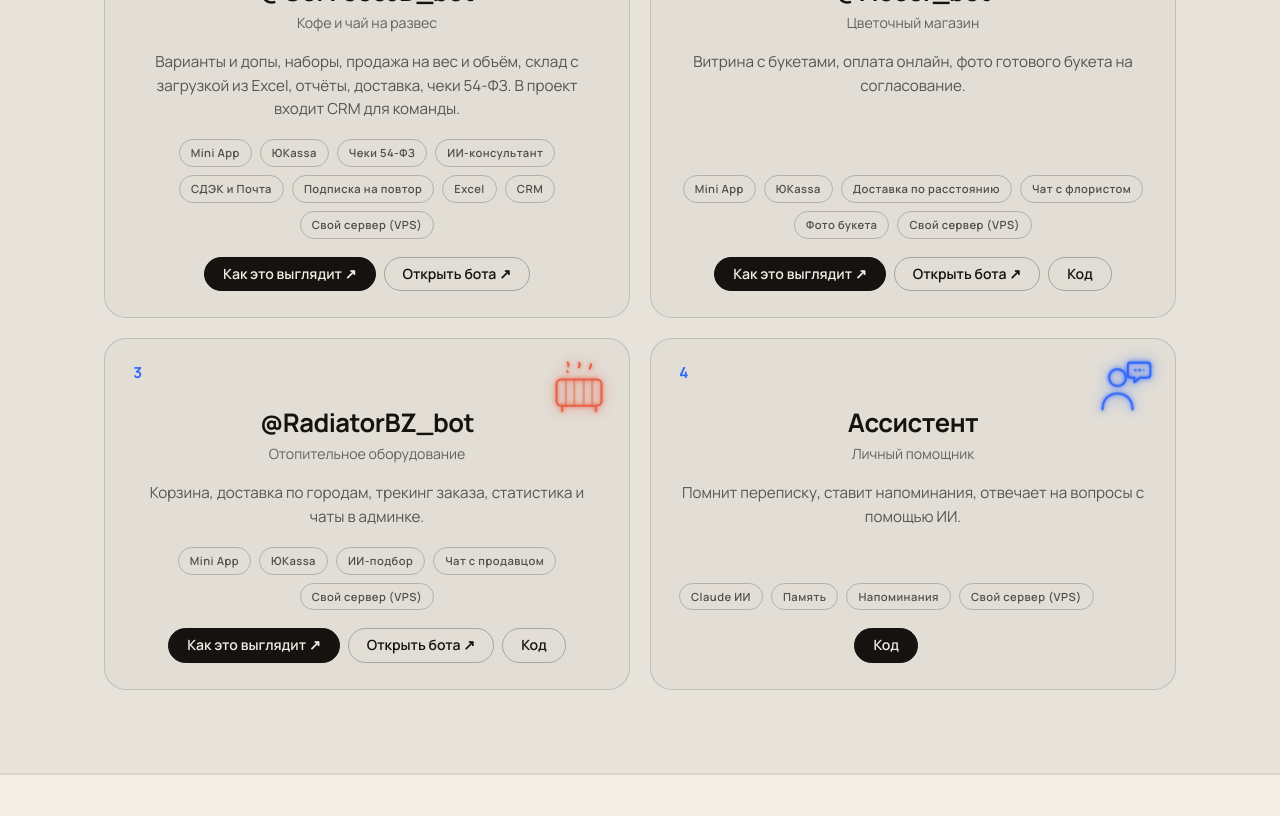
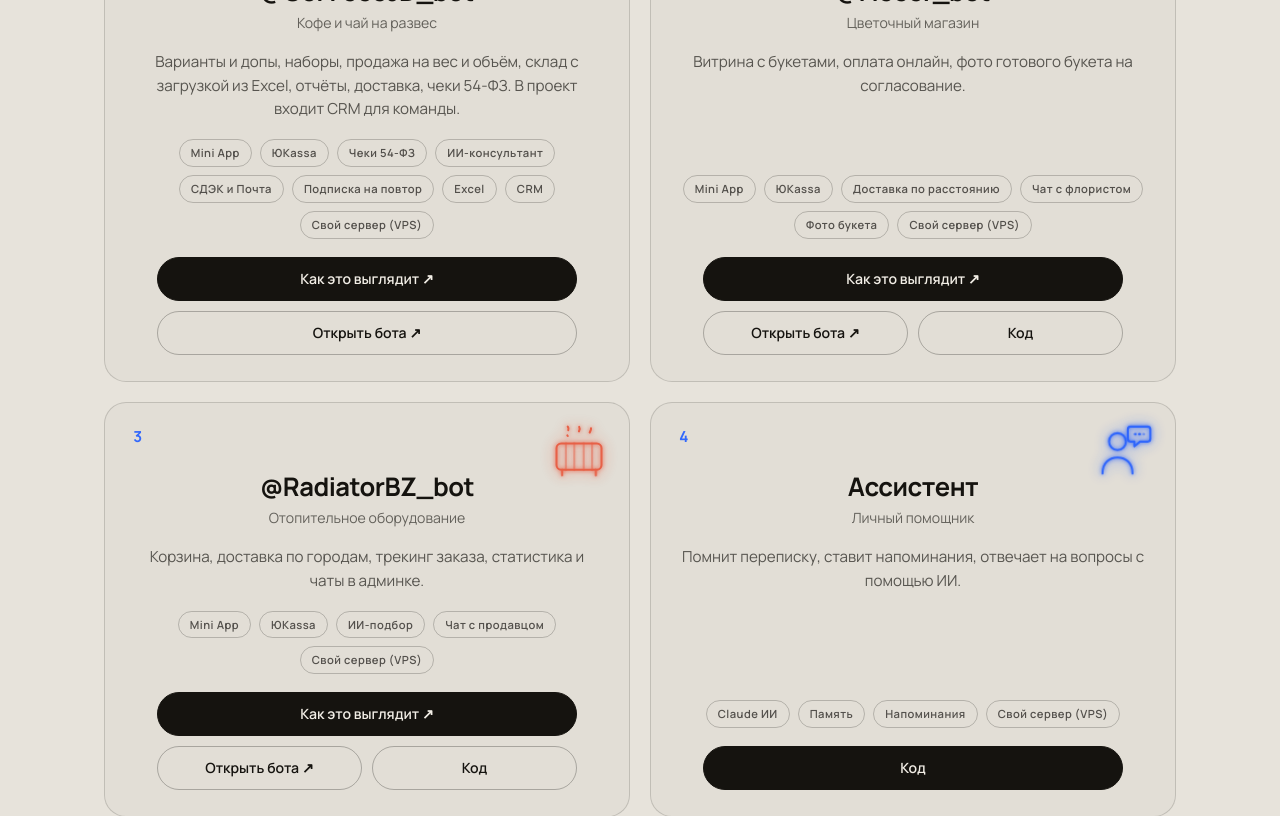
Before and after one commit to zhennyy/botforall, a React (Vite) app: page / in a window 1280 px wide. Shown: the part 1840-2656 px from the top of the page. Built offline with nearby package versions, Linux system fonts and the light colour scheme.

Commit message:
Кнопки проекта: главная во всю ширину, остальные рядом

```diff
--- a/src/index.css
+++ b/src/index.css
@@ -521,3 +521,10 @@ nav { position: static; backdrop-filter: none; background: var(--paper); }
 }
 /* кнопки под проектом не переносятся внутри себя */
 .works .work-links a { white-space: nowrap; }
+
+/* кнопки проекта: главная «Как это выглядит» — во всю ширину,
+   остальные — ровным рядом под ней; одинаково на всех экранах */
+.works .work-side { align-self: stretch; }
+.works .work-links { display: flex; flex-wrap: wrap; gap: 10px; width: 100%; max-width: 420px; margin-inline: auto; }
+.works .work-links a { flex: 1 1 0; justify-content: center; text-align: center; display: inline-flex; align-items: center; min-height: 44px; }
+.works .work-links a:first-child:not(:only-child) { flex-basis: 100%; }
```
